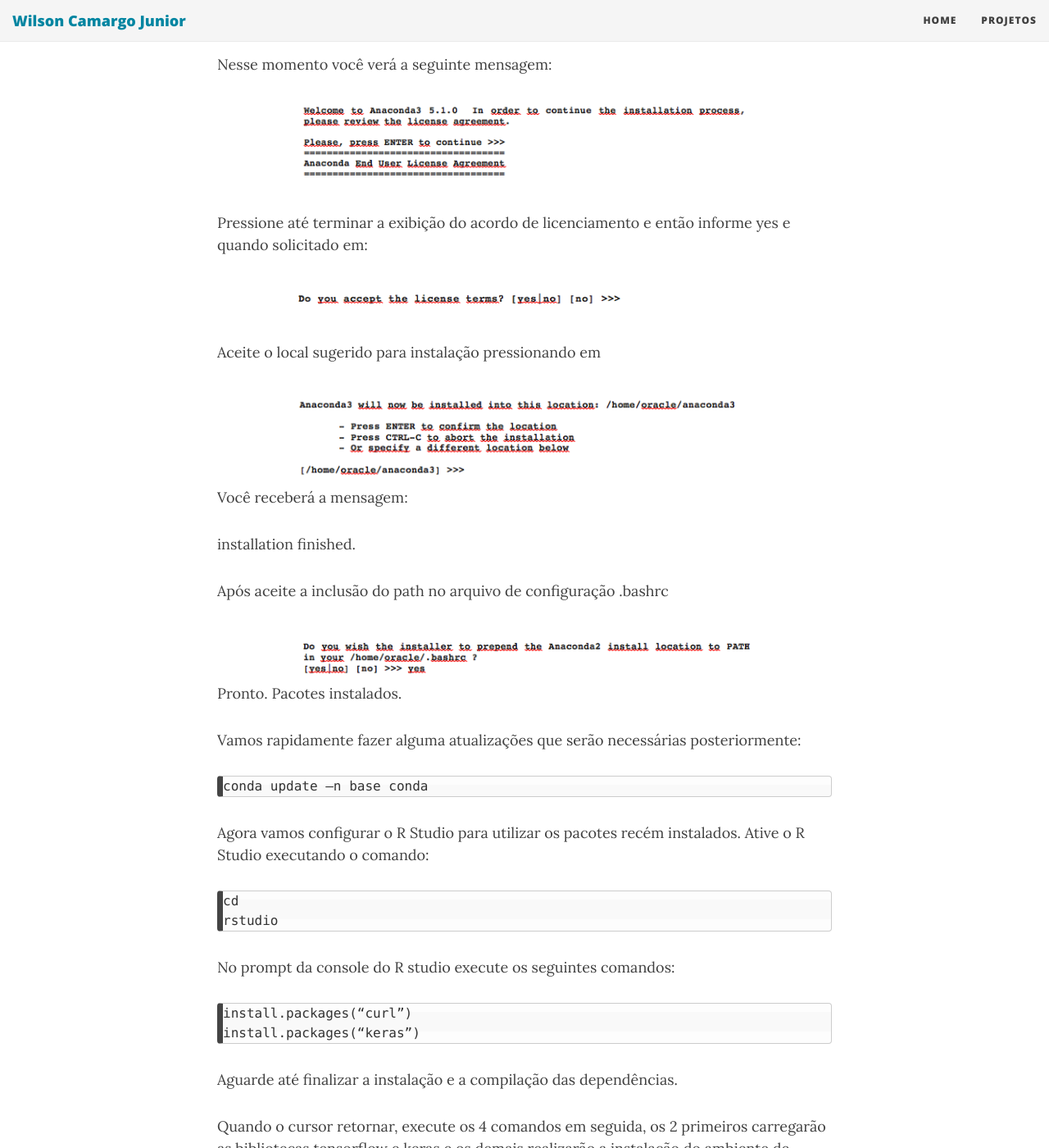
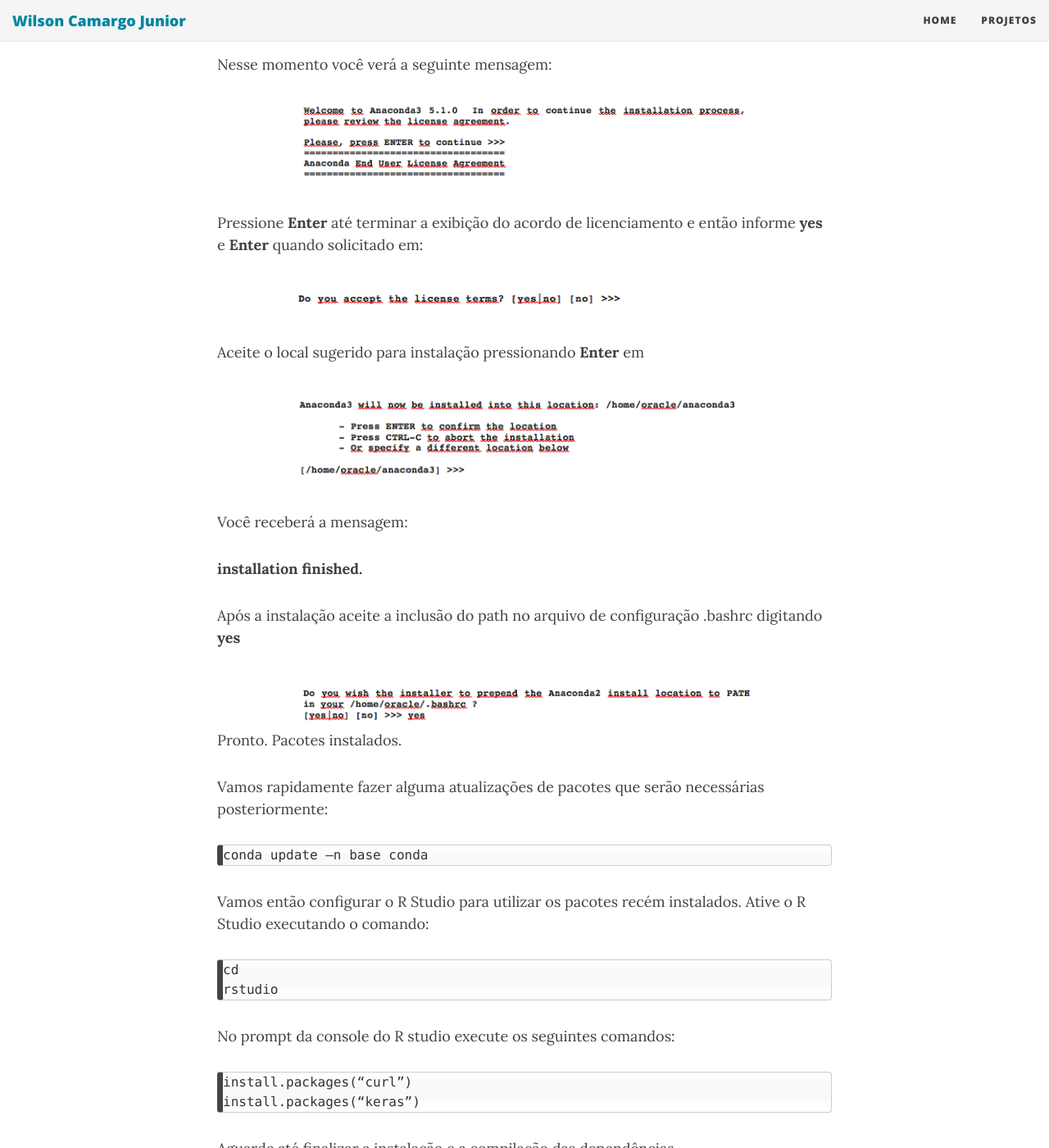
Before and after one commit to wilson-camargo-jr/teste, a Jekyll site: the page built from _posts/2018-06-19-ANN-ORE-P5.md, in a window 1280 px wide and 1400 px high, scrolled down 967 px. Shown: the whole window at 82% size. Built offline with Jekyll 4.4.1, drawn with Linux system fonts in a browser that asks for light colours; nearby versions of some CDN libraries.

Commit message:
Update 2018-06-19-ANN-ORE-P5.md

````diff
--- a/_posts/2018-06-19-ANN-ORE-P5.md
+++ b/_posts/2018-06-19-ANN-ORE-P5.md
@@ -24,29 +24,30 @@ Nesse momento você verá a seguinte mensagem:
 
 ![](https://wilson-camargo-jr.github.io/img/anaconda1.jpg)
 
-Pressione <Enter> até terminar a exibição do acordo de licenciamento e então informe yes e <Enter> quando solicitado em:
+Pressione **Enter** até terminar a exibição do acordo de licenciamento e então informe **yes** e **Enter** quando solicitado em:
 
 ![](https://wilson-camargo-jr.github.io/img/anaconda2.jpg)
 
-Aceite o local sugerido para instalação pressionando <Enter> em
+Aceite o local sugerido para instalação pressionando **Enter** em
 
 ![](https://wilson-camargo-jr.github.io/img/anaconda3.jpg)
+
 Você receberá a mensagem:
 
-installation finished.
+**installation finished.**
 
-Após aceite a inclusão do path no arquivo de configuração .bashrc
+Após a instalação aceite a inclusão do path no arquivo de configuração .bashrc digitando **yes**
 
 ![](https://wilson-camargo-jr.github.io/img/anaconda4.jpg)
 Pronto. Pacotes instalados.
 
-Vamos rapidamente fazer alguma atualizações que serão necessárias posteriormente:
+Vamos rapidamente fazer alguma atualizações de pacotes que serão necessárias posteriormente:
 
 ```
 conda update –n base conda
 ```
 
-Agora vamos configurar o R Studio para utilizar os pacotes recém instalados. Ative o R Studio executando o comando:
+Vamos então configurar o R Studio para utilizar os pacotes recém instalados. Ative o R Studio executando o comando:
 
 ```
 cd
````
